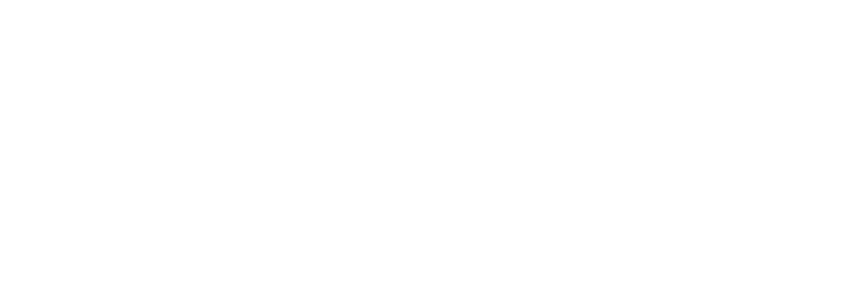
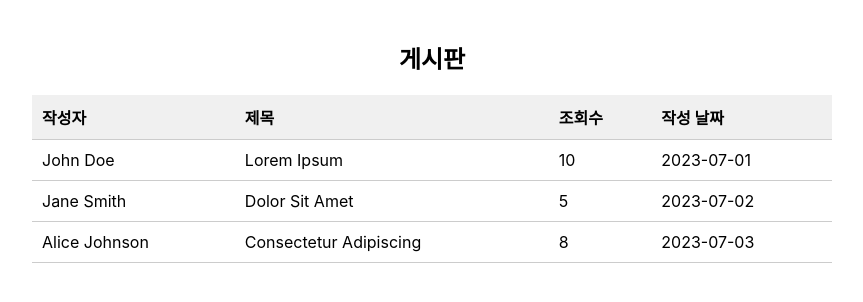
Before and after one commit to DDoi-DDoi/DDoiDDoi-API, a React (Create React App) app in the folder src/main/frontend/: page /board in a window 1280 px wide. Before the commit this address had no page. Shown: the top 302 px of the page, without its empty margins (208-1071 px from the left). Built offline with nearby package versions, Linux system fonts and the light colour scheme.

Commit message:
ADD ROUTER

```diff
--- a/src/main/frontend/src/App.js
+++ b/src/main/frontend/src/App.js
@@ -2,6 +2,7 @@ import React from 'react';
 import { BrowserRouter, Route, Routes } from 'react-router-dom';
 import Home from './Home';
 import Login from './Login';
+import Board from "./Board";
 
 function App() {
     return (
@@ -9,6 +10,7 @@ function App() {
             <Routes>
                 <Route path="/home" element={<Home />} />
                 <Route path="/login" element={<Login />} />
+                <Route path="/board" element={<Board />} />
             </Routes>
         </BrowserRouter>
     );
--- /dev/null
+++ b/src/main/frontend/src/Board.css
@@ -0,0 +1,30 @@
+.board-wrapper {
+    max-width: 800px;
+    margin: 0 auto;
+    padding: 20px;
+}
+
+h2 {
+    text-align: center;
+    margin-bottom: 20px;
+}
+
+table {
+    width: 100%;
+    border-collapse: collapse;
+}
+
+th,
+td {
+    padding: 10px;
+    text-align: left;
+    border-bottom: 1px solid #ccc;
+}
+
+th {
+    background-color: #f0f0f0;
+}
+
+tr:hover {
+    background-color: #f5f5f5;
+}
--- /dev/null
+++ b/src/main/frontend/src/Board.js
@@ -0,0 +1,37 @@
+import React from 'react';
+import './Board.css';
+function Board() {
+    const boardList = [
+        { id: 1, author: 'John Doe', title: 'Lorem Ipsum', views: 10, date: '2023-07-01' },
+        { id: 2, author: 'Jane Smith', title: 'Dolor Sit Amet', views: 5, date: '2023-07-02' },
+        { id: 3, author: 'Alice Johnson', title: 'Consectetur Adipiscing', views: 8, date: '2023-07-03' },
+    ];
+
+    return (
+        <div className="board-wrapper">
+            <h2>게시판</h2>
+            <table>
+                <thead>
+                <tr>
+                    <th>작성자</th>
+                    <th>제목</th>
+                    <th>조회수</th>
+                    <th>작성 날짜</th>
+                </tr>
+                </thead>
+                <tbody>
+                {boardList.map((board) => (
+                    <tr key={board.id}>
+                        <td>{board.author}</td>
+                        <td>{board.title}</td>
+                        <td>{board.views}</td>
+                        <td>{board.date}</td>
+                    </tr>
+                ))}
+                </tbody>
+            </table>
+        </div>
+    );
+}
+
+export default Board;
```
Also changed, not shown: 1 other file (tests, documents, lock files or other folders).
